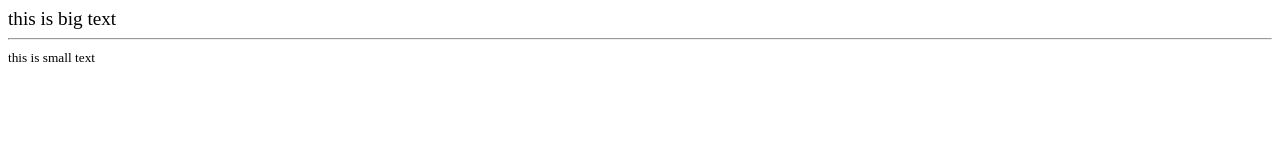
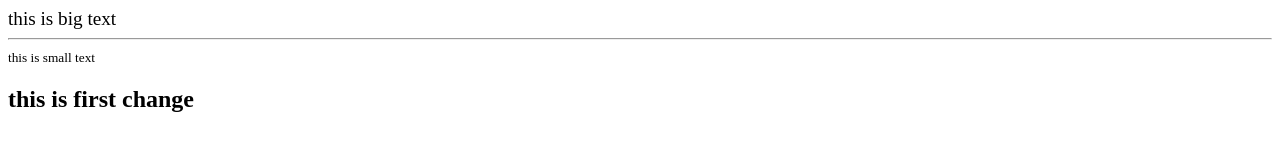
Before and after one commit to sandy6200/html, a plain HTML site: page big small tag.html in a window 1280 px wide. Drawn offline with Linux system fonts and the light colour scheme.

Commit message:
first change

```diff
--- a/big small tag.html
+++ b/big small tag.html
@@ -8,5 +8,6 @@
 <body>
     <big>this is big text</big><hr>
     <small>this is small text</small>
+    <h2>this is first change</h2>
 </body>
 </html>
```
